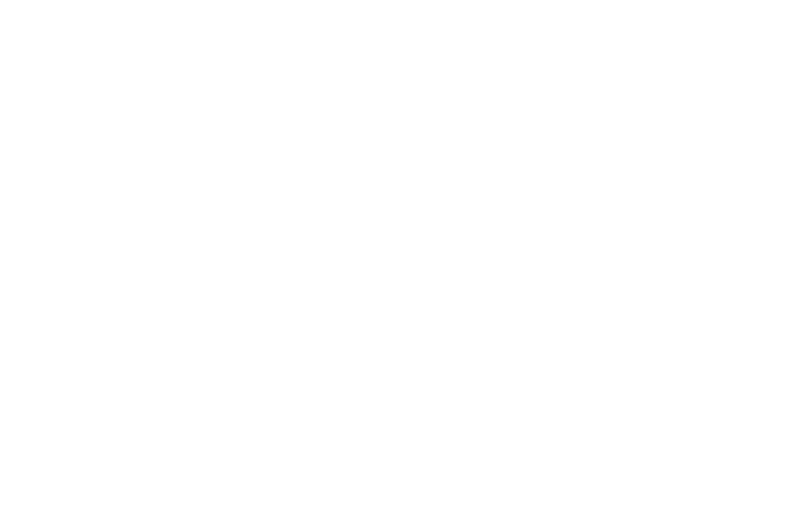
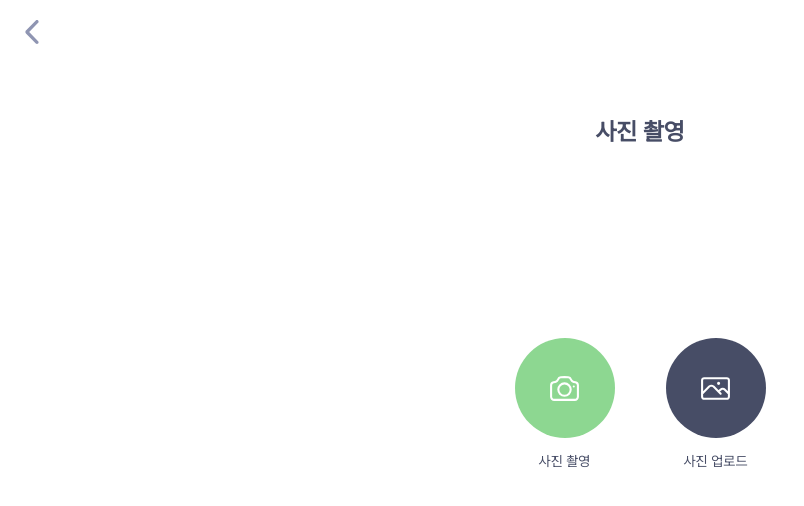
Before and after one commit to SejongUnivE4U/FE, a React (Vite) app: page /oral-check/photo in a window 1280 px wide. Before the commit this address had no page. Shown: the top 506 px of the page, without its empty margins (0-804 px from the left). Built offline with nearby package versions, Linux system fonts and the light colour scheme.

Commit message:
feat: 사진 선택 페이지 ui 구현

```diff
--- a/src/App.tsx
+++ b/src/App.tsx
@@ -6,6 +6,7 @@
 import Landing from './pages/landing/Landing';
 import Login from './pages/login/Login';
 import OralCheck from './pages/oral-check/OralCheck';
+import OralCheckPhoto from './pages/oral-check/photo/OralCheckPhoto';
 import OralCheckType from './pages/oral-check/type/OralCheckType';
 import ReportList from './pages/report-list/ReportList';
 import Report from './pages/report/Report';
@@ -33,6 +34,7 @@
 
             <Route path="/oral-check" element={<OralCheck />} />
             <Route path="/oral-check/type" element={<OralCheckType />} />
+            <Route path="/oral-check/photo" element={<OralCheckPhoto />} />
 
             <Route path="/report" element={<Report />} />
             <Route path="/report-list" element={<ReportList />} />
--- /dev/null
+++ b/src/pages/oral-check/photo/OralCheckPhoto.tsx
@@ -0,0 +1,96 @@
+import { useNavigate } from 'react-router-dom';
+import styled from 'styled-components';
+import CameraIcon from '../../../../public/assets/icons/camera-icon.svg';
+import GalleryIcon from '../../../../public/assets/icons/gallery-icon.svg';
+import BackButton from '../../../components/BackButton';
+
+export default function OralCheckPhoto() {
+  const navigate = useNavigate();
+
+  return (
+    <Container>
+      <TopBar>
+        <BackButton to="/oral-check/type" />
+      </TopBar>
+      <Contents>
+        <Title>사진 촬영</Title>
+        <OptionsContainer>
+          <Option>
+            <CircleWrapper $isCamera>
+              <OptionIcon src={CameraIcon} alt="사진 촬영 아이콘" />
+            </CircleWrapper>
+            <OptionLabel>사진 촬영</OptionLabel>
+          </Option>
+          <Option>
+            <CircleWrapper>
+              <OptionIcon src={GalleryIcon} alt="사진 업로드 아이콘" />
+            </CircleWrapper>
+            <OptionLabel>사진 업로드</OptionLabel>
+          </Option>
+        </OptionsContainer>
+      </Contents>
+    </Container>
+  );
+}
+
+const Container = styled.div`
+  display: flex;
+  flex-direction: column;
+  align-items: center;
+`;
+
+const TopBar = styled.div`
+  width: 100%;
+  height: 64px;
+`;
+
+const Contents = styled.div`
+  display: flex;
+  flex-direction: column;
+`;
+
+const Title = styled.h1`
+  color: #474d66;
+  text-align: center;
+  font-family: Pretendard;
+  font-size: 24px;
+  font-style: normal;
+  font-weight: 700;
+  line-height: normal;
+  margin-top: 53px;
+`;
+
+const OptionsContainer = styled.div`
+  display: flex;
+  gap: 51px;
+  margin-top: 192px;
+`;
+
+const Option = styled.div`
+  display: flex;
+  flex-direction: column;
+  align-items: center;
+  cursor: pointer;
+`;
+
+const CircleWrapper = styled.div<{ $isCamera?: boolean }>`
+  width: 100px;
+  height: 100px;
+  border-radius: 50%;
+  display: flex;
+  align-items: center;
+  justify-content: center;
+  background-color: ${({ $isCamera }) => ($isCamera ? '#8DD791' : '#474D66')};
+`;
+
+const OptionIcon = styled.img`
+  width: 33px;
+  height: 33px;
+`;
+
+const OptionLabel = styled.p`
+  font-family: Pretendard;
+  font-size: 14px;
+  color: ${({ theme }) => theme.colors.textPrimary};
+  margin-top: 16px;
+`;
```
Also changed, not shown: public/assets/icons/camera-icon.svg (added), public/assets/icons/gallery-icon.svg (added).
